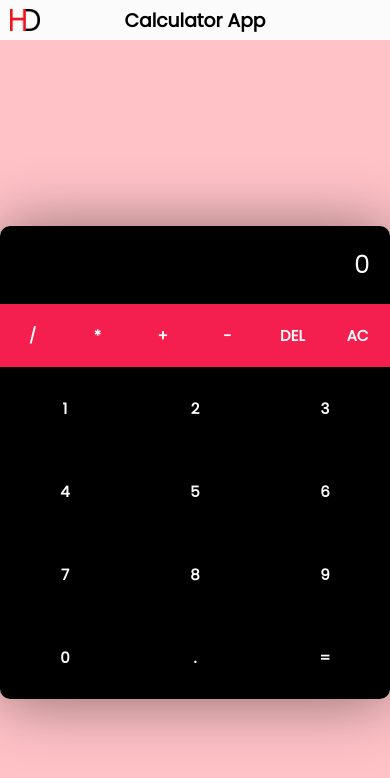
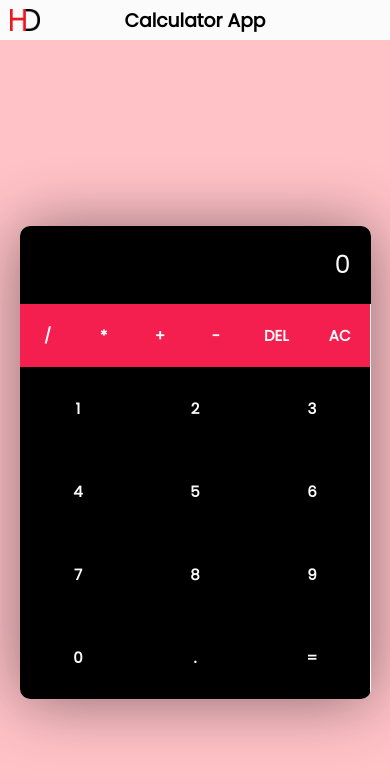
Before and after one commit to Dharungit/calc-react-app, a React (Create React App) app: page / in a window 390 px wide. Shown: the top 778 px of the page. Built offline with nearby package versions, Linux system fonts and the light colour scheme.

Commit message:
mobile-view changes

```diff
--- a/src/App.js
+++ b/src/App.js
@@ -67,7 +67,7 @@ function App() {
       </div>
       <div className="App">
         <div className="calculator">
-          <div className="display">
+          <div className="display" id="display">
             {result ? <span>({result})</span> : ""}&nbsp; {calc || "0"}
           </div>
 
--- a/src/index.css
+++ b/src/index.css
@@ -48,7 +48,11 @@ body{
     border-radius: 10px;
     box-shadow: 0px 2px 65px rgba(0, 0, 0, .45);
 }
-
+@media only screen and (max-width: 400px) {
+    .calculator{
+        width: 90%;
+    }
+}
 .display{
     padding: 20px;
     text-align: right;
@@ -57,6 +61,7 @@ body{
     font-size: 25px;
     font-weight: 300;
 }
+
 
 .display span{
     font-size: 16px;
```
